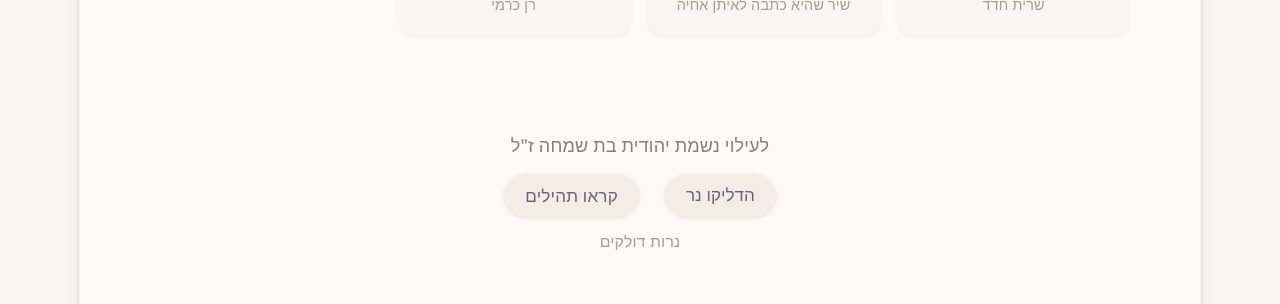
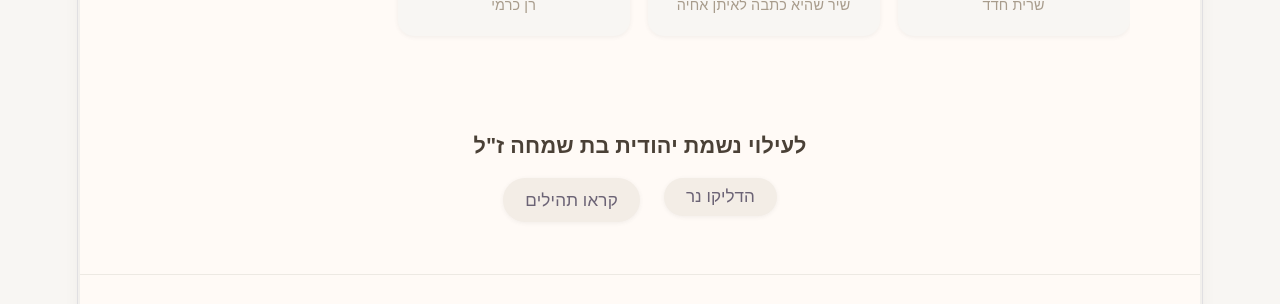
Before and after one commit to liordidi/yehudith-app, a React app in the folder frontend/: page / in a window 1280 px wide. Shown: the part 2120-2424 px from the top of the page. Built offline with nearby package versions, Linux system fonts and the light colour scheme; no server answers; the database is empty; the HTML template or start-up script is replaced by a standard one.

Commit message:
feat: enhance RemembranceSection layout and styling with improved action buttons and title structure

```diff
--- a/frontend/src/App.css
+++ b/frontend/src/App.css
@@ -523,7 +523,8 @@ a.hero-cta-btn {
 .gallery-section h2,
 .memories-section h2,
 .songs-section h2,
-.messages-section h2 {
+.messages-section h2,
+.remembrance-section h2 {
   text-align: center;
   color: #4a4036;
   font-weight: 600;
@@ -1190,11 +1191,6 @@ a.hero-cta-btn {
   padding: 32px 16px 24px;
   text-align: center;
 }
-.remembrance-title {
-  color: #8a7d72;
-  font-size: 1rem;
-  margin-bottom: 16px;
-}
 .remembrance-actions {
   display: flex;
   justify-content: center;
@@ -1227,11 +1223,6 @@ a.hero-cta-btn {
   animation: candle-light 0.5s ease-out forwards;
   box-shadow: 0 0 0 3px rgba(224, 166, 80, 0.22),
               0 2px 12px rgba(200, 130, 50, 0.18);
-}
-.remembrance-count {
-  margin-top: 10px;
-  color: #a89c8c;
-  font-size: 0.88rem;
 }
 .remembrance-toast {
   margin-top: 12px;
@@ -1605,6 +1596,12 @@ main {
   margin-bottom: 20px;
 }
 
+.desktop-page .remembrance-section h2 {
+  font-size: 1.2rem;
+  letter-spacing: 0.01em;
+  margin-bottom: 20px;
+}
+
 /* ── Section padding: scales between 40px (1024px) and 72px (1120px+) ───── */
 .desktop-page .gallery-section,
 .desktop-page .memories-section,
--- a/frontend/src/components/RemembranceSection.jsx
+++ b/frontend/src/components/RemembranceSection.jsx
@@ -21,8 +21,9 @@ export function RemembranceSection({ remembrance }) {
 
   return (
     <section className="remembrance-section" dir="rtl">
-      <div className="remembrance-title">{remembrance.title}</div>
+      <h2>{remembrance.title}</h2>
       <div className="remembrance-actions">
+        <div className="remembrance-action">
           <button
             className={`remembrance-btn${lit ? ' remembrance-btn--lit' : ''}`}
             onClick={handleLight}
@@ -30,6 +31,8 @@ export function RemembranceSection({ remembrance }) {
           >
             {lit ? 'הנר הודלק 🕯️' : remembrance.candleLabel}
           </button>
+        </div>
+        <div className="remembrance-action">
           <a
             className="remembrance-btn"
             href={remembrance.tehillimHref}
@@ -40,12 +43,10 @@ export function RemembranceSection({ remembrance }) {
             {remembrance.tehillimLabel}
           </a>
         </div>
-      <div className="remembrance-count">
-        {loading ? '...' : count} {remembrance.countLabel}
       </div>
       {toast && (
         <div className="remembrance-toast" role="status">
-          תודה שהדלקת נר לזכרה 💜
+          תודה שהדלקת נר לזכרה 💜 · {count} {remembrance.countLabel}
         </div>
       )}
     </section>
```
Also changed, not shown: 1 other file (tests, documents, lock files or other folders). Lines whose indentation alone changed are shown as unchanged.
